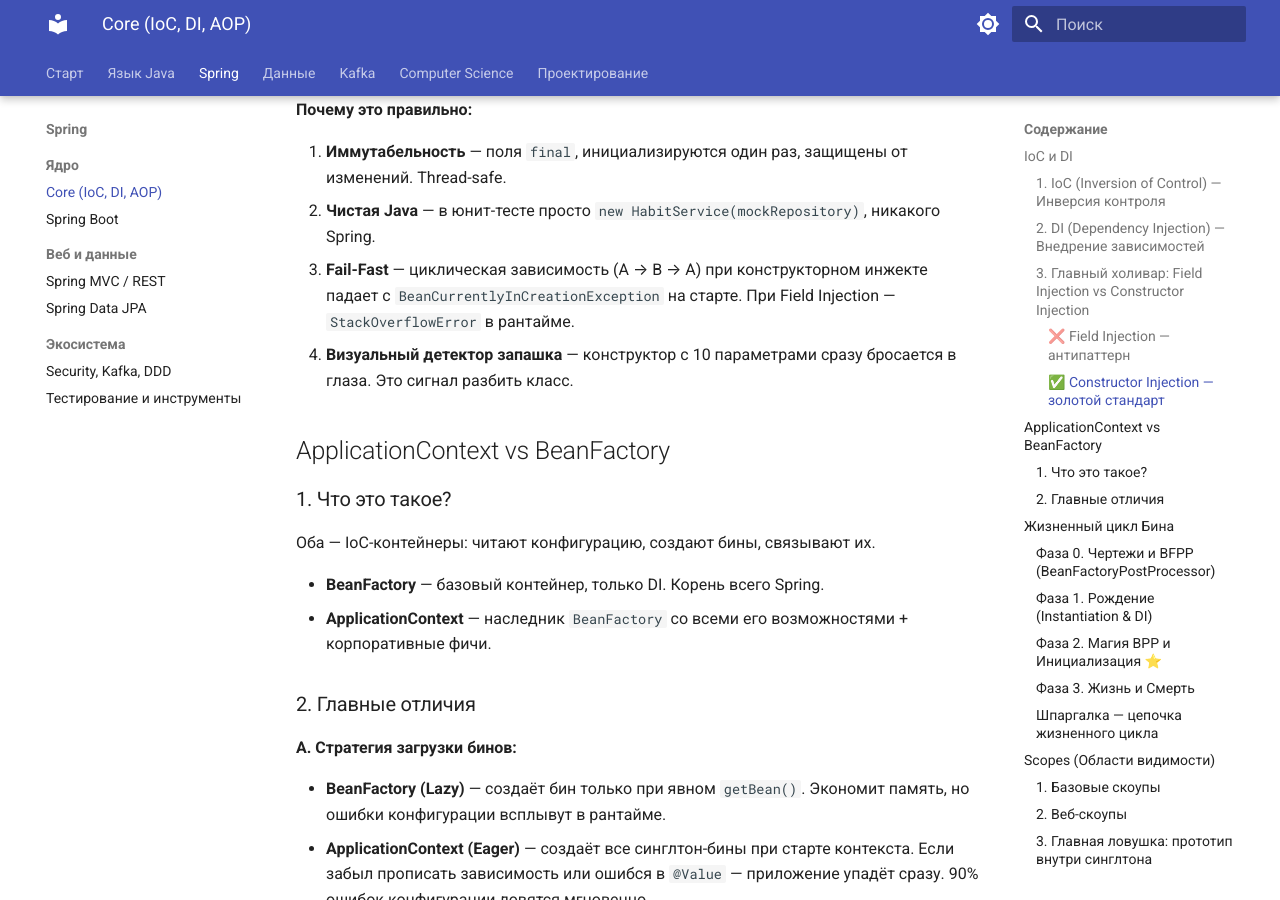
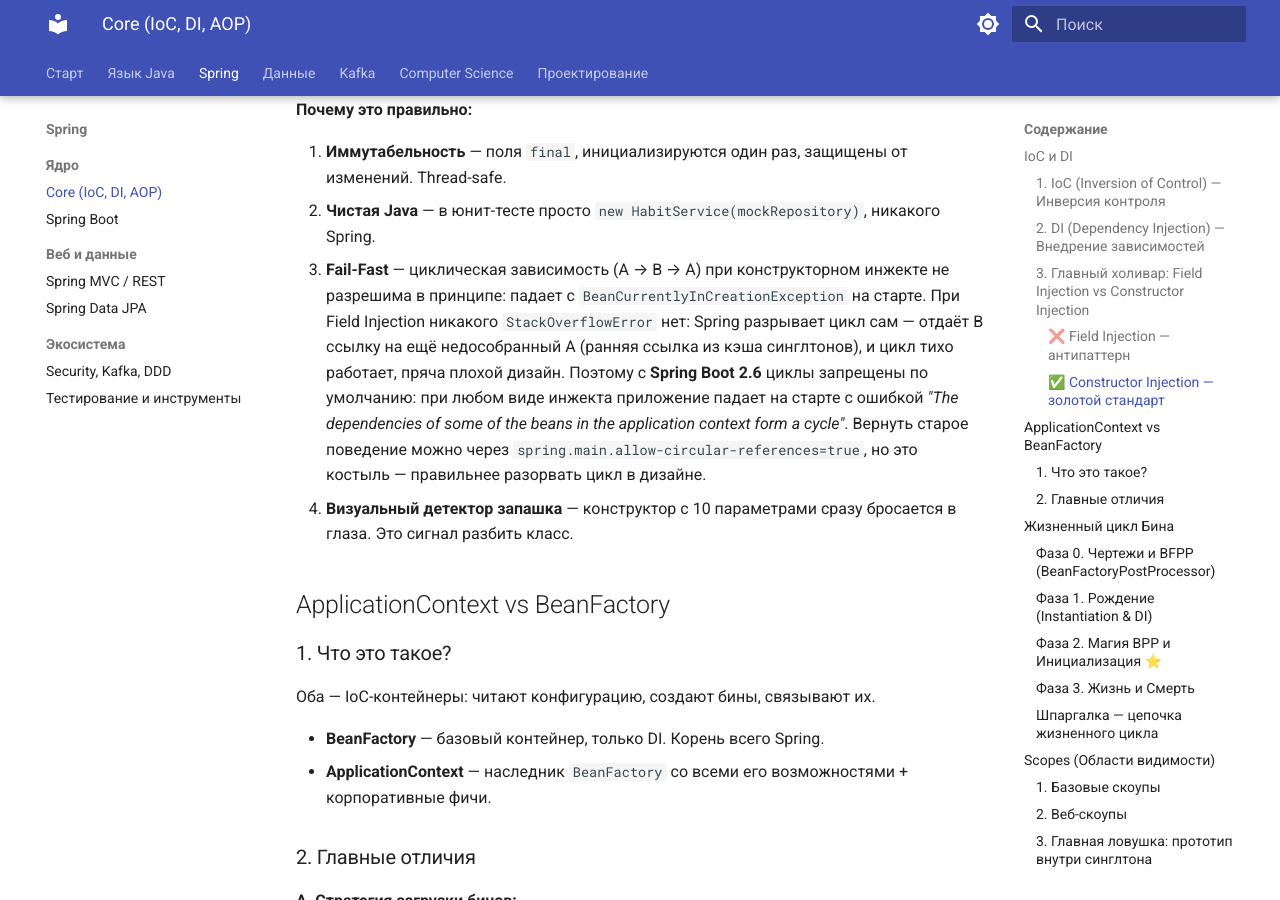
Before and after one commit to bemyskyy/interview-prep, an MkDocs documentation site: the page built from docs/spring/spring-core.md, in a window 1280 px wide and 900 px high, scrolled down 1533 px. Built offline with MkDocs 1.6.1 and Material for MkDocs 9.7.7, drawn with Linux system fonts in a browser that asks for light colours.

Commit message:
fix(spring-core): циклы при field injection не дают StackOverflowError
При field injection Spring разрывает цикл ранней ссылкой из кэша
синглтонов, StackOverflowError не возникает. С Spring Boot 2.6 циклы
запрещены по умолчанию и приложение падает на старте
(spring.main.allow-circular-references=true возвращает старое поведение).

Co-Authored-By: Claude Opus 5.5 <noreply@anthropic.com>
Claude-Session: https://claude.ai/code/session_0134ndqZYeQsqiZKLSZ2mA4Y

```diff
--- a/docs/spring/spring-core.md
+++ b/docs/spring/spring-core.md
@@ -54,7 +54,7 @@ _Секрет современного кода: конструктор рука
 
 1. **Иммутабельность** — поля `final`, инициализируются один раз, защищены от изменений. Thread-safe.
 2. **Чистая Java** — в юнит-тесте просто `new HabitService(mockRepository)`, никакого Spring.
-3. **Fail-Fast** — циклическая зависимость (A → B → A) при конструкторном инжекте падает с `BeanCurrentlyInCreationException` на старте. При Field Injection — `StackOverflowError` в рантайме.
+3. **Fail-Fast** — циклическая зависимость (A → B → A) при конструкторном инжекте не разрешима в принципе: падает с `BeanCurrentlyInCreationException` на старте. При Field Injection никакого `StackOverflowError` нет: Spring разрывает цикл сам — отдаёт B ссылку на ещё недособранный A (ранняя ссылка из кэша синглтонов), и цикл тихо работает, пряча плохой дизайн. Поэтому с **Spring Boot 2.6** циклы запрещены по умолчанию: при любом виде инжекта приложение падает на старте с ошибкой _"The dependencies of some of the beans in the application context form a cycle"_. Вернуть старое поведение можно через `spring.main.allow-circular-references=true`, но это костыль — правильнее разорвать цикл в дизайне.
 4. **Визуальный детектор запашка** — конструктор с 10 параметрами сразу бросается в глаза. Это сигнал разбить класс.
 
 ## ApplicationContext vs BeanFactory
```
